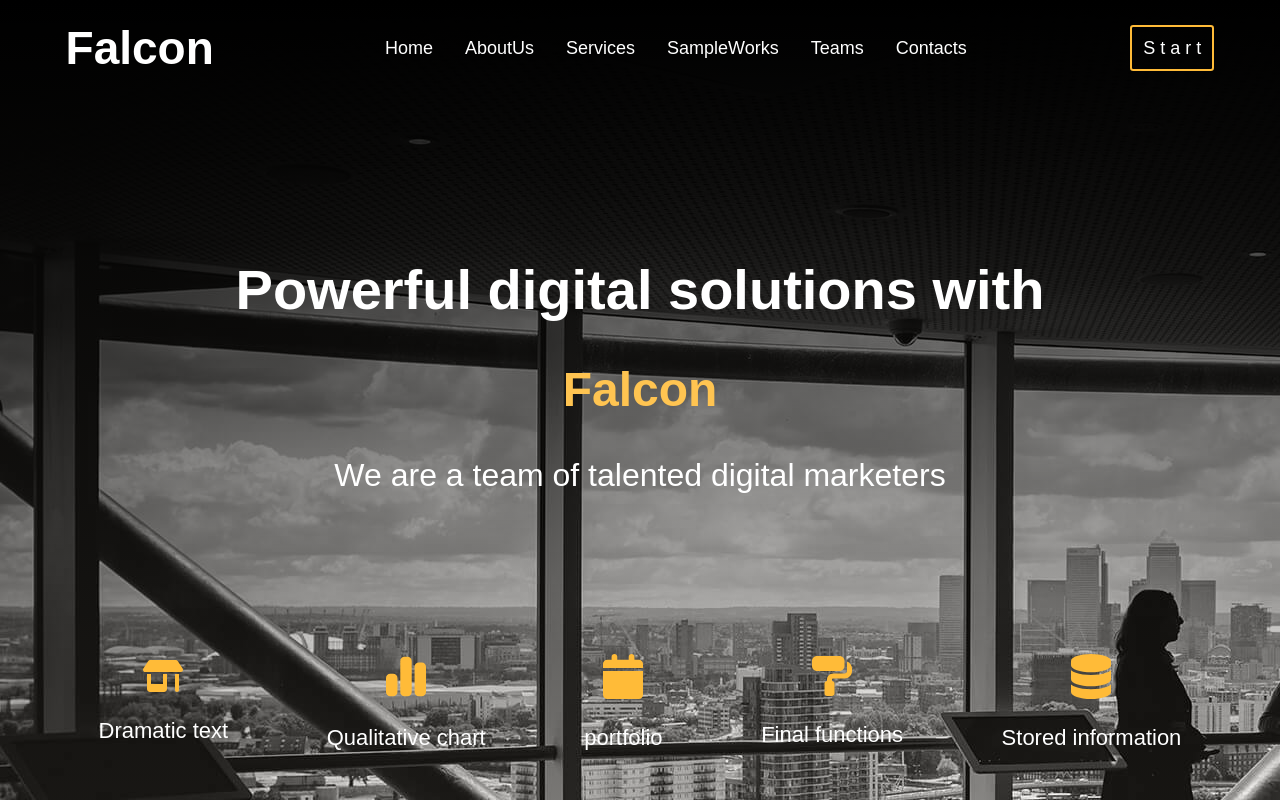
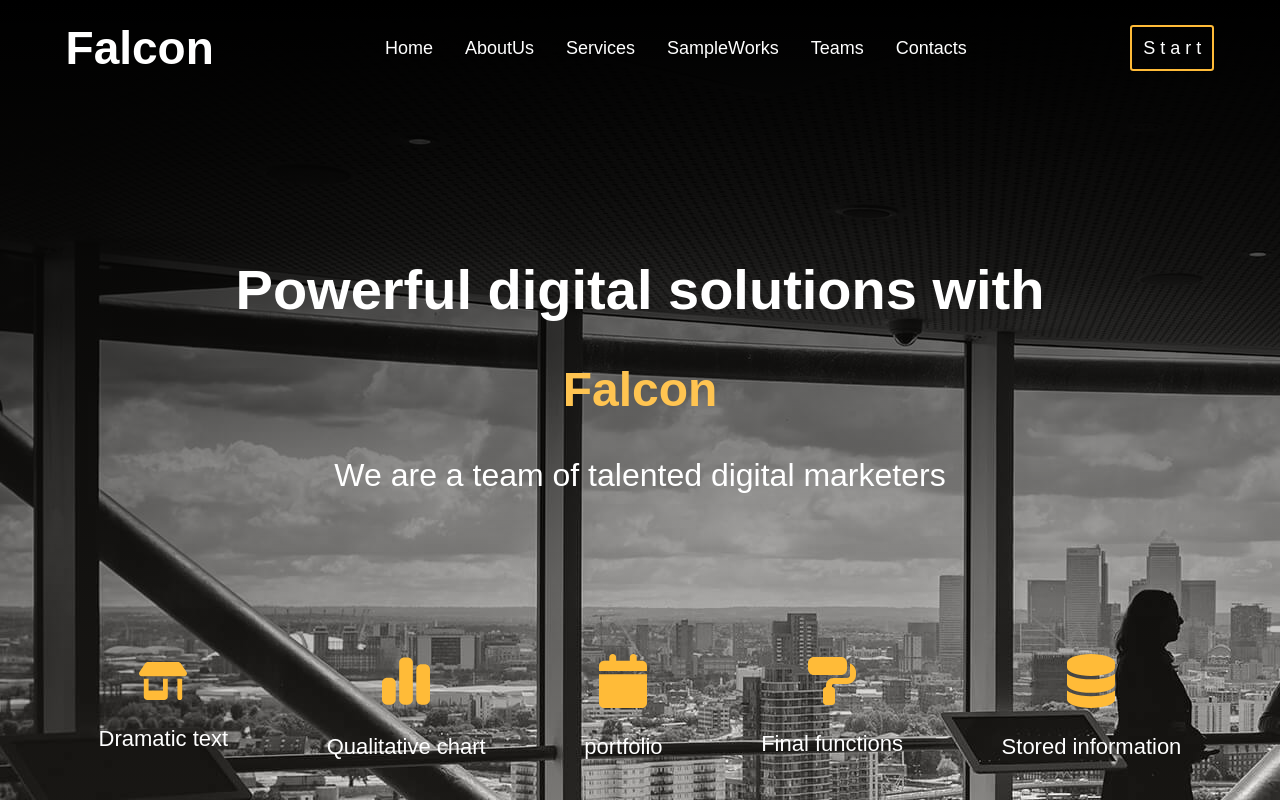
Before and after one commit to ghasemizade/react-template-static, a React (Create React App) app: page / in a window 1280 px wide. Built offline with nearby package versions, Linux system fonts and the light colour scheme.

Commit message:
Update Header.css

```diff
--- a/src/Components/Header/Header.css
+++ b/src/Components/Header/Header.css
@@ -95,9 +95,13 @@
 .description-title{
     color: #fff;
     font-size: 22px;
+    transition: .2s;
+}
+.description-title:hover{
+    color: #FFBB38;
 }
 .icon-header{
-    max-width: 2.5rem;
+    max-width: 3rem;
     margin: auto;
     transition: .3s ease;
 }
```
